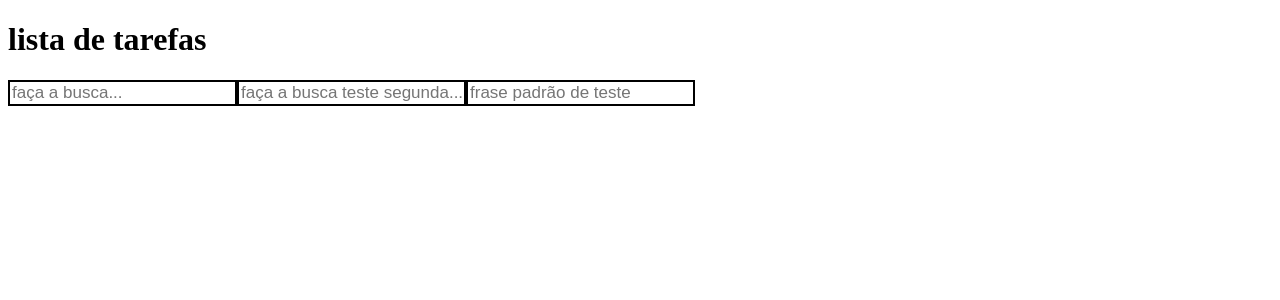
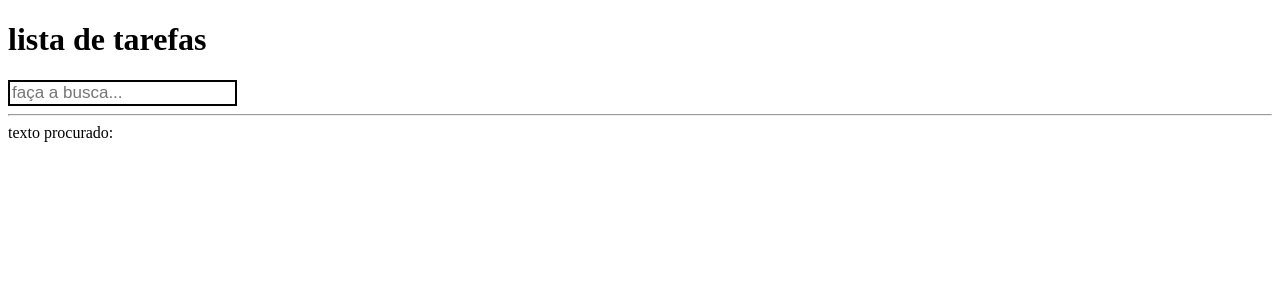
Before and after one commit to nelcael07/Projeto_curso_react, a React (Create React App) app in the folder react1/: page / in a window 1280 px wide. Shown: the top 300 px of the page. Built offline with nearby package versions, Linux system fonts and the light colour scheme.

Commit message:
Trocando dados entre componentes part-1

```diff
--- a/react1/public/index.html
+++ b/react1/public/index.html
@@ -9,7 +9,7 @@
       name="description"
       content="Web site created using create-react-app"
     />
-    <title>React 1 </title>
+    <title>Projeto Curso React </title>
   </head>
   <body>
       <div id="root"></div>
--- a/react1/src/App.js
+++ b/react1/src/App.js
@@ -5,13 +5,23 @@ import styled from 'styled-components';
 import SearchBox from './components/searchBox'
 
 function App() {
+
+  const [textoAtual,setTextoAtual] = useState('')
+  function handleSearchInput(novoTexto) {
+    setTextoAtual(novoTexto);
+  }
+
   return (
     <>
       <h1>lista de tarefas</h1>
-       <SearchBox frasePadrao="faça a busca..."></SearchBox>
-       <SearchBox frasePadrao="faça a busca teste segunda..."></SearchBox>
-       <SearchBox></SearchBox>
-    </>
+       <SearchBox
+        frasePadrao="faça a busca..."
+        onChangetext = {handleSearchInput}
+       ></SearchBox>
+       <hr></hr>
+
+       texto procurado: {textoAtual}
+      </>
   );
 }
 export default App;
--- a/react1/src/components/searchBox.js
+++ b/react1/src/components/searchBox.js
@@ -1,4 +1,4 @@
-import React,{useState} from 'react'
+import React,{useState, useEffect} from 'react'
 import styled from  'styled-components';
 
 
@@ -9,10 +9,18 @@ const InputText = styled.input`
     font-size:17px;
 `
 function SearchBox(props) {
+
+    const[texto, setTexto] = useState('');
+    useEffect(()=>{
+        props. onChangetext(texto);
+    },[texto])
     return(
         <>
             <InputText
                 type="text"
+                value={texto}
+                // onChange permite que o setTexto atualize a variavel texto, assim permitindo a inserção de valores
+                onChange={(e)=>setTexto(e.target.value)}
                 placeholder={props.frasePadrao ?? "frase padrão de teste"}
             />
         </>
```
